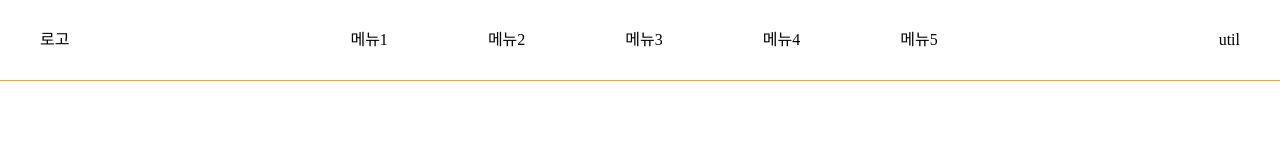
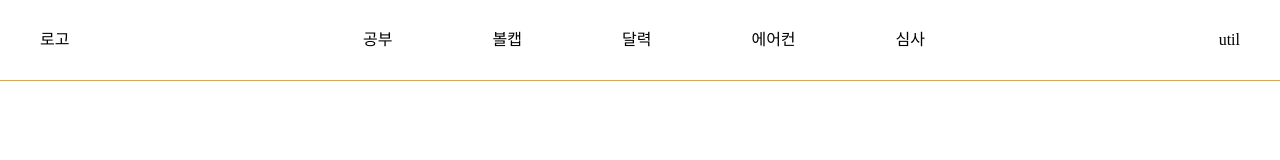
Before and after one commit to jiwwonnn/react-study, a React (Create React App) app: page /HeaderDropdown in a window 1280 px wide. Shown: the top 160 px of the page. Built offline with nearby package versions, Linux system fonts and the light colour scheme.

Commit message:
header dropdown 2

```diff
--- a/src/HeaderDropdown/HeaderDropdown.js
+++ b/src/HeaderDropdown/HeaderDropdown.js
@@ -1,14 +1,16 @@
-import '../assets/styles/HeaderDropdown.css'
-import {useState} from "react";
+import '../assets/styles/HeaderDropdown.css';
+import { useState } from "react";
 
 const HeaderDropdown = () => {
+  const [hoveredIndex, setHoveredIndex] = useState(null);
 
+  const handleMouseEnter = (index) => {
+    setHoveredIndex(index);
+  };
 
-  const [isHover, setIsHover] = useState(false)
-
-  const handleMouseOver = () => {
-    setIsHover(true)
-  }
+  const handleMouseLeave = () => {
+    setHoveredIndex(null);
+  };
 
   return (
     <div className='header_wrap'>
@@ -17,89 +19,107 @@ const HeaderDropdown = () => {
           <h1 className="logo">로고</h1>
           <nav className="nav">
             <ul className="gnb_dep1_ul">
-              <li className="gnb_dep1_li">
-                <a href="#">메뉴1</a>
-                <ul className="gnb_dep2_ul">
+              <li
+                className="gnb_dep1_li"
+                onMouseEnter={() => handleMouseEnter(0)}
+                onMouseLeave={handleMouseLeave}
+              >
+                <a href="#">공부</a>
+                <ul className={`gnb_dep2_ul ${hoveredIndex === 0 ? 'show' : ''}`}>
                   <li className="gnb_dep2_li">
-                    <a href="#">메뉴1 - 서브1</a>
+                    <a href="#">트럭타기</a>
                   </li>
                   <li className="gnb_dep2_li">
-                    <a href="#">메뉴1 - 서브2</a>
+                    <a href="#">공수부대</a>
                   </li>
                   <li className="gnb_dep2_li">
-                    <a href="#">메뉴1 - 서브3</a>
+                    <a href="#">립밤 바르기</a>
                   </li>
                 </ul>
               </li>
 
-              <li className="gnb_dep1_li">
-                <a href="#">메뉴2</a>
-                <ul className="gnb_dep2_ul">
+              <li
+                className="gnb_dep1_li"
+                onMouseEnter={() => handleMouseEnter(1)}
+                onMouseLeave={handleMouseLeave}
+              >
+                <a href="#">볼캡</a>
+                <ul className={`gnb_dep2_ul ${hoveredIndex === 1 ? 'show' : ''}`}>
                   <li className="gnb_dep2_li">
-                    <a href="#">메뉴1 - 서브1</a>
+                    <a href="#">뉴발란스</a>
                   </li>
                   <li className="gnb_dep2_li">
-                    <a href="#">메뉴1 - 서브2</a>
+                    <a href="#">손톱</a>
                   </li>
                   <li className="gnb_dep2_li">
-                    <a href="#">메뉴1 - 서브3</a>
+                    <a href="#">친선전</a>
                   </li>
                 </ul>
               </li>
 
-              <li className="gnb_dep1_li">
-                <a href="#">메뉴3</a>
-                <ul className="gnb_dep2_ul">
+              <li
+                className="gnb_dep1_li"
+                onMouseEnter={() => handleMouseEnter(2)}
+                onMouseLeave={handleMouseLeave}
+              >
+                <a href="#">달력</a>
+                <ul className={`gnb_dep2_ul ${hoveredIndex === 2 ? 'show' : ''}`}>
                   <li className="gnb_dep2_li">
-                    <a href="#">메뉴1 - 서브1</a>
+                    <a href="#">탕비실</a>
                   </li>
                   <li className="gnb_dep2_li">
-                    <a href="#">메뉴1 - 서브2</a>
+                    <a href="#">가르마펌</a>
                   </li>
                   <li className="gnb_dep2_li">
-                    <a href="#">메뉴1 - 서브3</a>
+                    <a href="#">번지</a>
                   </li>
                 </ul>
               </li>
 
-              <li className="gnb_dep1_li">
-                <a href="#">메뉴4</a>
-                <ul className="gnb_dep2_ul">
+              <li
+                className="gnb_dep1_li"
+                onMouseEnter={() => handleMouseEnter(3)}
+                onMouseLeave={handleMouseLeave}
+              >
+                <a href="#">에어컨</a>
+                <ul className={`gnb_dep2_ul ${hoveredIndex === 3 ? 'show' : ''}`}>
                   <li className="gnb_dep2_li">
-                    <a href="#">메뉴1 - 서브1</a>
+                    <a href="#">노트북</a>
                   </li>
                   <li className="gnb_dep2_li">
-                    <a href="#">메뉴1 - 서브2</a>
+                    <a href="#">기름종이</a>
                   </li>
                   <li className="gnb_dep2_li">
-                    <a href="#">메뉴1 - 서브3</a>
+                    <a href="#">행보관</a>
                   </li>
                 </ul>
               </li>
 
-              <li className="gnb_dep1_li">
-                <a href="#">메뉴5</a>
-                <ul className="gnb_dep2_ul">
+              <li
+                className="gnb_dep1_li"
+                onMouseEnter={() => handleMouseEnter(4)}
+                onMouseLeave={handleMouseLeave}
+              >
+                <a href="#">심사</a>
+                <ul className={`gnb_dep2_ul ${hoveredIndex === 4 ? 'show' : ''}`}>
                   <li className="gnb_dep2_li">
-                    <a href="#">메뉴1 - 서브1</a>
+                    <a href="#">비</a>
                   </li>
                   <li className="gnb_dep2_li">
-                    <a href="#">메뉴1 - 서브2</a>
+                    <a href="#">우산</a>
                   </li>
                   <li className="gnb_dep2_li">
-                    <a href="#">메뉴1 - 서브3</a>
+                    <a href="#">크롬</a>
                   </li>
                 </ul>
               </li>
-
             </ul>
           </nav>
           <div className="util">util</div>
         </div>
       </header>
+    </div>
+  );
+};
 
-    </div>
-  )
-}
-
-export default HeaderDropdown
+export default HeaderDropdown;
--- a/src/assets/styles/HeaderDropdown.css
+++ b/src/assets/styles/HeaderDropdown.css
@@ -11,7 +11,6 @@
   right: 0;
   height: 80px;
   border-bottom: 1px solid orange;
-
 }
 .header .container {
   display: flex;
@@ -52,9 +51,15 @@
   gap: 16px;
   padding-top: 10px;
 }
+
+.gnb_dep2_ul.show {
+  display: flex;
+}
+
 .gnb_dep2_ul li {
   text-align: center;
 }
+
 .gnb_dep2_ul li a {
   color: orange;
   text-decoration: none;
```
